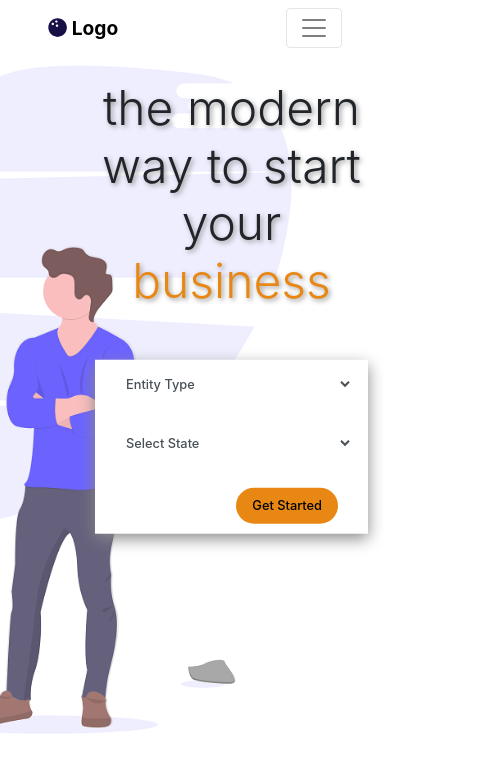
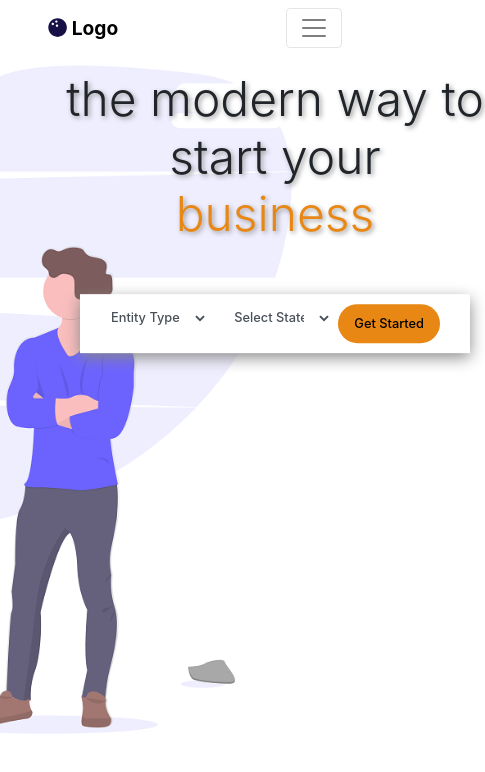
Before and after one commit to czsamzzy/Full-Screen-Web-Design, a plain HTML site: page index.html in a window 390 px wide. Shown: the whole page, 485 px wide, since content can reach past the window. Drawn offline with nearby package versions, Linux system fonts and the light colour scheme.

Commit message:
mobile responsiveness update

```diff
--- a/index.html
+++ b/index.html
@@ -92,13 +92,13 @@
 			<div class="form-area col-lg-6 col-xl-6">
 				<form>
 					<div class="form-row">
-					  <div class="form-group col-md-4">
+					  <div class="form-group col-4">
 						<select id="inputState" class="form-control">
 						  <option selected>Entity Type</option>
 						  <option>...</option>
 						</select>
 					  </div>
-					  <div class="form-group col-md-4">
+					  <div class="form-group col-4">
 						<select id="inputState" class="form-control">
 						  <option selected>Select State</option>
 						  <option>...</option>
--- a/style.css
+++ b/style.css
@@ -1,7 +1,15 @@
 @import url('https://fonts.googleapis.com/css?family=Poppins|Roboto:400,500,700&display=swap');
+
+
+body{
+  position: relative;
+  padding: 0px;
+  margin: 0px;
+}
 
 .main-view{
   height: 99vh;
+  width: 100vw;
   background: url(./bg-image.png) no-repeat;
   background-size:  70vw 100%;
   background-position-x: 100%;
@@ -29,6 +37,15 @@
   padding-left: 1rem;
 }
 
+#navbarNav{
+  background: #fff;
+  padding: 10px;
+}
+
+.padding{
+  padding: 0px;
+}
+
 .main-view .navbar .second-nav a.nav-link{
   font-size: 1rem;
   margin-right: 1.5rem;
@@ -47,7 +64,6 @@
   margin: 0rem 5rem;
   position: absolute;
   top: 30%;
-  -ms-transform: translateY(30%);
   transform: translateY(30%);
 }
 
@@ -84,75 +100,8 @@
 
 
 
+/*---Media Queries --*/
 
-
-
-
-
-
-
-
-
-
-
-
-
-
-
-
-
-
-
-
-
-
-
-
-
-
-
-
-
-
-
-
-
-
-
-
-
-
-
-
-
-
-
-
-
-
-
-
-
-
-
-
-
-
-
-
-
-
-
-
-
-
-
-
-
-
-
-
-/*---Media Queries --*/
 
 @media (min-width: 1900px){
 
@@ -198,13 +147,7 @@
   .main-view .content-box .text-area .form-area .button{
     font-size: 1.4rem;
   }
-
-
-
-
-
 }
-
 
 @media (max-width: 1024px){
   .main-view .content-box .text-area p{
@@ -224,6 +167,10 @@
     border-radius: 40px;
     margin: 10px 20px;
     font-weight: 500;
+  }
+
+  .main-view .content-box .text-area .form-area{
+    width: 100vw;
   }
 
 
@@ -252,9 +199,26 @@
     width: 70vw;
     top: 100px;
   }
+}
 
+@media (max-width: 740px) {
+  .main-view .content-box .text-area{
+    margin: 0rem 5rem;
+    position: absolute;
+    top: 5;
+    transform: translateY(5%);
+  }
+  .main-view .content-box .text-area p{
+    width: 60%;
+    margin-bottom: 50px;
+  }
+  .main-view .content-box .text-area .form-area{
+    width: 70vw;
+    top: 0px;
+  }
+}
 
-}
+@media (max-width: 570px) {xxx}
 
 @media (max-width: 425px){
 
@@ -297,15 +261,17 @@
   }
 
   .main-view .content-box .text-area .form-area{
-    width: 70vw;
+    width: 100vw;
     top: 0px;
   }
+}
 
 
 
 
 
-}
+
+
 
 /*
 Extra small (xs) devices (portrait phones, less than 576px)
```
